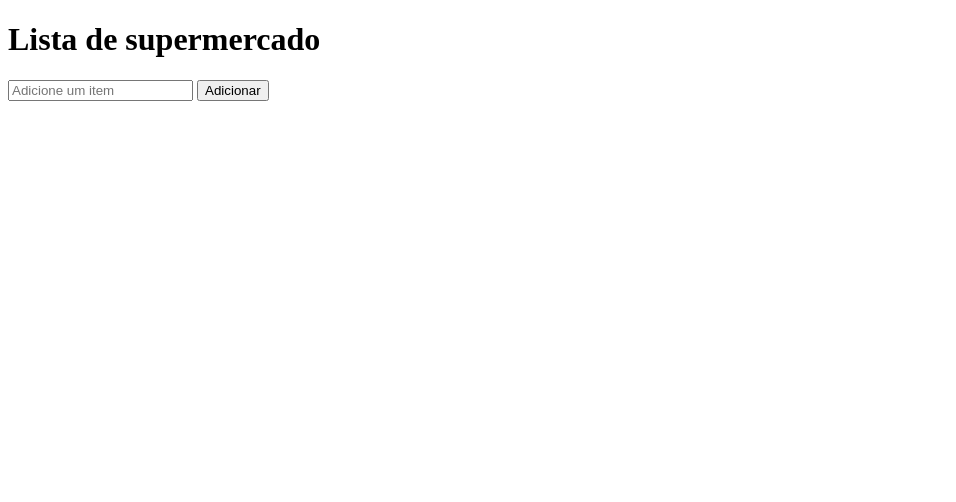
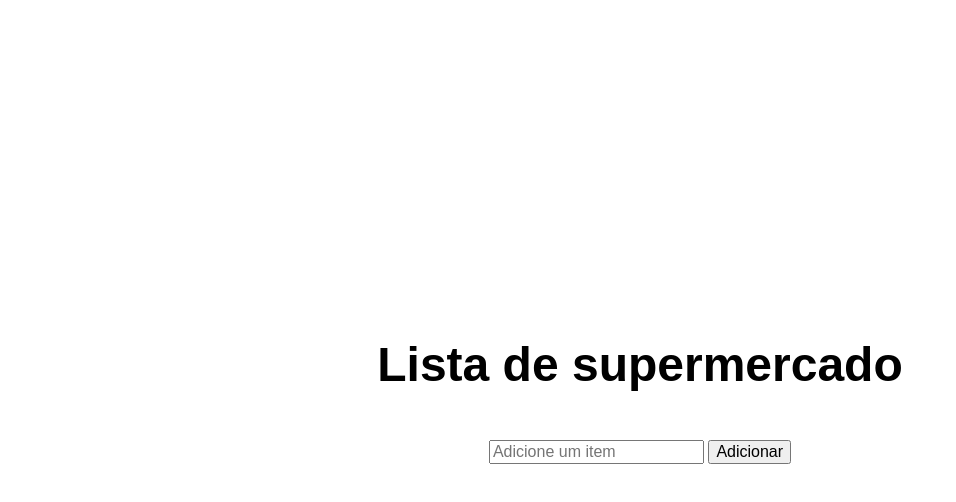
Before and after one commit to Macximusselbach/lista-de-supermercado, a plain HTML site: page index.html in a window 1280 px wide. Shown: the whole page, without its empty margins (0-956 px from the left). Drawn offline with Linux system fonts and the light colour scheme.

Commit message:
Criando estilo global e css

```diff
--- /dev/null
+++ b/css/styles.css
@@ -0,0 +1,39 @@
+:root {
+  --color-dark: #212529;
+  --color-gray-light: #ced4da;
+  --color-gray-lighter: #f4f0f0;
+  --color-primary: #0d6efd;
+  --color-white: #ffffff;
+  --color-warning: #ffe897;
+  --color-dander: #cc0000;
+  --font-size-base: 16px;
+  --font-size-lg: 48px;
+  --font-family-base: Arial, sans-serif;
+  --border-radius-base: 50px;
+}
+
+body {
+  height: 100vh;
+  font-family: var(--font-family-base);
+  font-size: var(--font-size-base);
+}
+
+body,
+h1,
+ul {
+  margin: 0;
+}
+
+ul {
+  padding: 0;
+}
+
+input,
+button {
+  font-family: inherit;
+  font-size: inherit;
+}
+
+h1 {
+  font-size: var(--font-size-lg);
+}
--- /dev/null
+++ b/css/utilities.css
@@ -0,0 +1,55 @@
+.d-flex {
+  display: flex;
+}
+
+.flex-column {
+  flex-direction: column;
+}
+
+.justify-content-center {
+  justify-content: center;
+}
+
+.justify-content-between {
+  justify-content: space-between;
+}
+
+.align-items-center {
+  align-items: center;
+}
+
+.w-100 {
+  width: 100%;
+}
+
+.mb-5 {
+  margin-bottom: 48px;
+}
+
+.mt-3 {
+  margin-top: 16px;
+}
+
+.mt-5 {
+  margin-top: 48px;
+}
+
+.mr-3 {
+  margin-right: 16px;
+}
+
+.hidden {
+  visibility: hidden;
+}
+
+.text-decoration-line-through {
+  text-decoration: line-through;
+}
+
+.bg-warning {
+  background-color: var(--color-warning) !important;
+}
+
+.text-dark {
+  color: var(--color-dark) !important;
+}
--- a/index.html
+++ b/index.html
@@ -6,11 +6,12 @@
     <meta http-equiv="X-UA-Compatible" content="IE=edge">
     <meta name="viewport" content="width=device-width, initial-scale=1.0">
     <title>Lista de Supermercado</title>
-    <link rel="stylesheet" href="styles.css">
+    <link rel="stylesheet" href="css/styles.css">
+    <link rel="stylesheet" href="css/utilities.css">
 </head>
 
-<body>
-    <h1>Lista de supermercado</h1>
+<body class="d-flex flex-column justify-content-center align-items-center">
+    <h1 class="mb-5">Lista de supermercado</h1>
     <form>
         <input type="text" id="item" placeholder="Adicione um item" required>
         <button type="submit" id="botao">Adicionar</button>
```
Also changed, not shown: styles.css (deleted).
